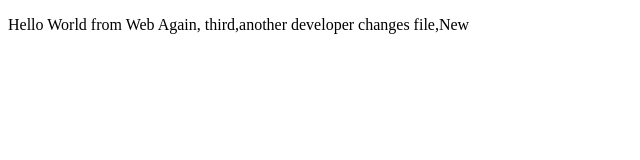
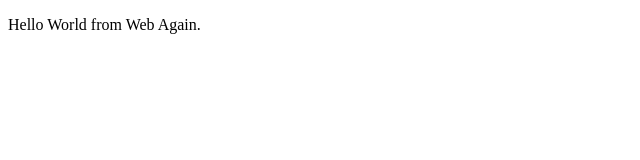
Before and after one commit to asifiqbalpakistan/lectore0, a plain HTML site: page hello.html in a window 1280 px wide. Shown: the whole page, without its empty margins (0-640 px from the left). Drawn offline with Linux system fonts and the light colour scheme.

Commit message:
third time

```diff
--- a/hello.html
+++ b/hello.html
@@ -4,6 +4,6 @@
         <title>Example</title>
     </head>
     <body>
-        <p>Hello World from Web Again, third,another developer changes file,New</p>
+        <p>Hello World from Web Again.</p>
     </body>
 </html>
```
